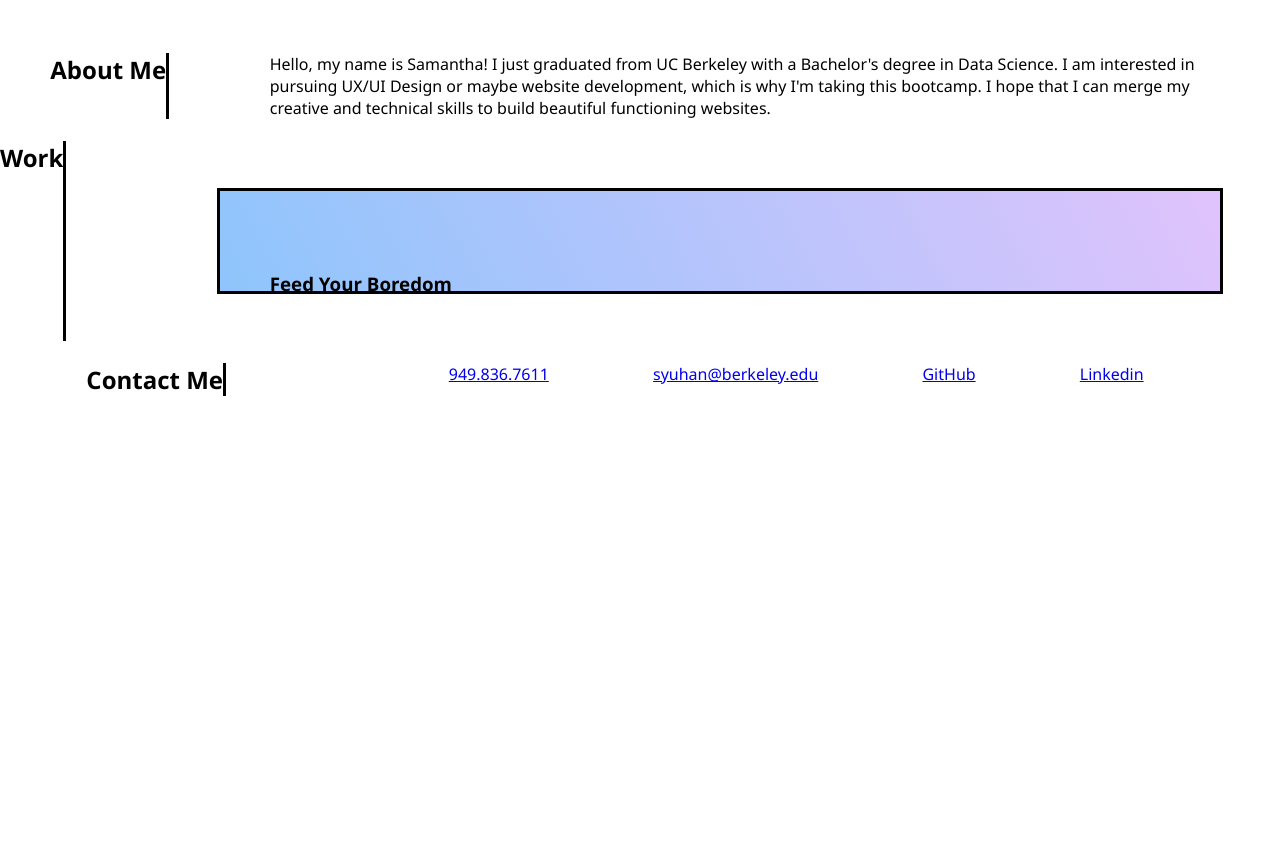
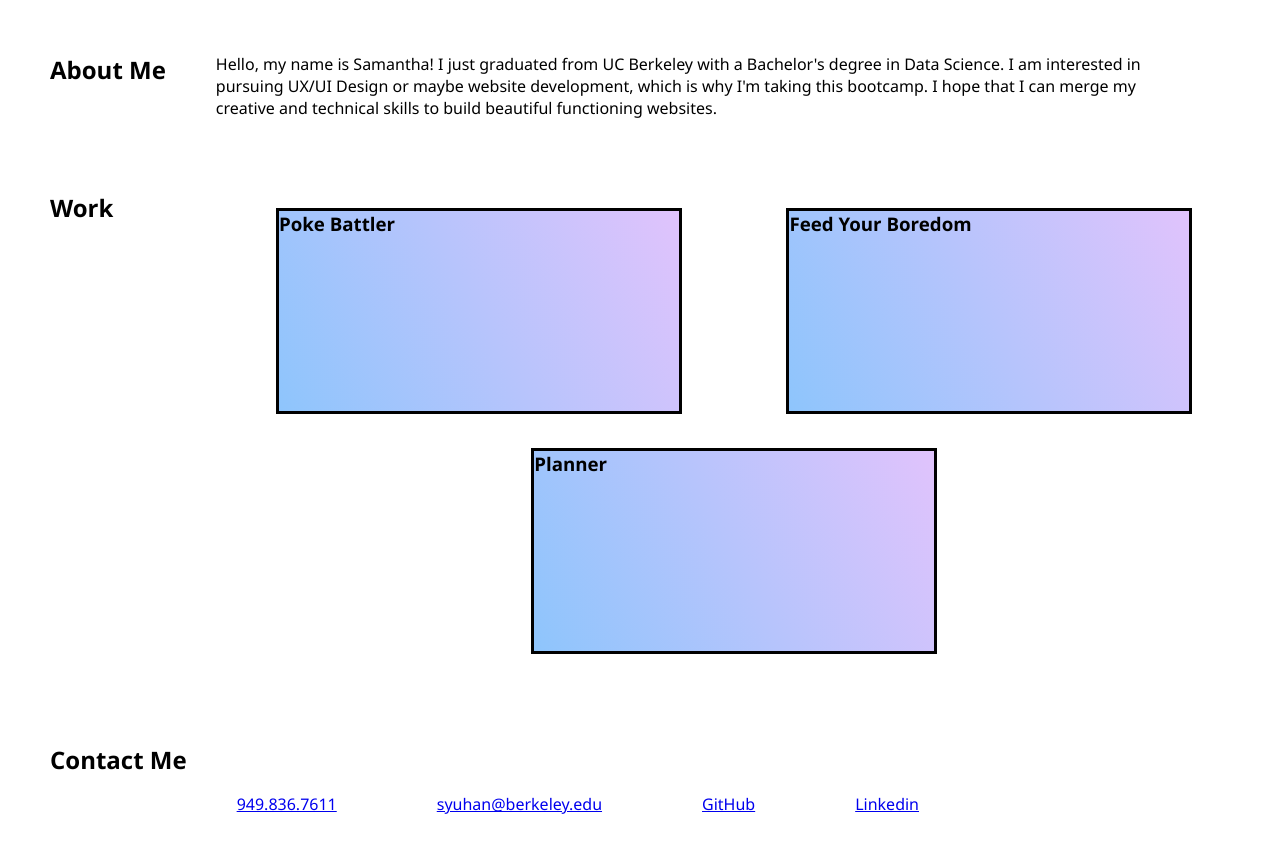
Before and after one commit to samyuhan/portfolio, a plain HTML site: page index.html in a window 1280 px wide. Shown: the part 1149-2014 px from the top of the page. Before the commit the page ends 1584 px from the top, so only its background shows below. Drawn offline with Linux system fonts and the light colour scheme.

Commit message:
fix project work boxes

```diff
--- a/index.html
+++ b/index.html
@@ -54,43 +54,27 @@
                 </aside>
 
                 <div class="container">
-                    <section class="project img" id="project">
+                    <section class="poke img" id="project">
+                        <div>
+                            <h3>Poke Battler</h3>
+                            <p></p>
+                        </div>
+                    </section>
+
+                    <section class="boredom img" id="project">
                         <div>
                             <h3>Feed Your Boredom</h3>
                             <p></p>
                         </div>
                     </section>
 
-                    <section class="password img">
-                        <div>
-                            <h3>Password Generator</h3>
-                            <p></p>
-                        </div>
-                    </section>
-
-                    <section class="planner img">
+                    <section class="planner img" id="project">
                         <div>
                             <h3>Planner</h3>
                             <p></p>
                         </div>
 
                     </section>
-
-                    <!-- <section class="puzzel img">
-                        <div>
-                            <h3>Pastel Puzzels</h3>
-                            <p>MERN Stack</p>
-                        </div>
-
-                    </section> -->
-
-                    <!-- <section class="buddy img">
-                        <div>
-                            <h3>Run Buddy</h3>
-                            <p>HTML/CSS</p>
-                        </div>
-
-                    </section> -->
                 </div>
             </section>
             <br />
--- a/style.css
+++ b/style.css
@@ -56,67 +56,59 @@ figure img {
 } */
 
 aside {
-    border-right: 3px solid black;
-    display: flex;
-    flex-direction: row;
-    justify-content: space-around;
+    /* border-right: 3px solid black; */
+    margin-left: 50px;
 }
 
 .about-me {
     display: flex;
-    flex-direction: row;
-    justify-content: space-around;
     margin-top: 50px;
-
 }
 
 .about-me p {
-    left: 100px;
+    display: flex;
+    flex-direction: row;
+    justify-content: space-evenly;
     width: 75%;
+    margin-left: 50px;
 }
 
 .work {
     display: flex;
-    flex-direction: row;
-    justify-content: space-around;
+    margin-top: 50px;
 }
 
 .container {
-    flex: 4;
     background-color: #fff;
-    padding: 50px;
     display: flex;
     flex-wrap: wrap;
     justify-content: space-evenly;
-    align-items: flex-start;
-    margin-left: 100px;
+    margin-left: 75px;
 }
 
 .container h3 {
-    display: inline;
-    position: absolute;
-    top: 80px;
-    left: 50px;
+    display: flex;
 }
 
-.container p {
+/* .container p {
     display: inline;
     position: absolute;
     top: 125px;
     left: 50px;
-}
+} */
 
-.container img {
+/* .container img {
     display: inline;
     border: 10px solid pink;
     margin: 10px;
-}
+} */
 
-.project {
+#project {
     position: relative;
     outline: 3px solid black;
-    width: 1000px;
-    height: 100px;
+    width: 400px;
+    height: 200px;
+    margin: 20px;
 }
 
 .img {
@@ -126,31 +118,22 @@ aside {
     background-image: linear-gradient(62deg, #8EC5FC 0%, #E0C3FC 100%);
 }
 
-/* .report h3 {
-    top: 150px;
-}
-
-.report p {
-    top: 200px;
-} */
-
-/* .password, .password, .planner {
-    position: relative;
-    width: 50%;
-}
-
-.container img:hover {
+#project:hover {
     background-color: grey;
     opacity: 0.7
-} */
+}
 
 .contact-me {
     display: flex;
     flex-direction: row;
-    justify-content: space-around;
+    margin-top: 50px;
 }
 
 .contact-me ul li {
     display: inline;
     padding: 50px;
 }
+
+.contact-me ul {
+    display: flex;
+}
```
